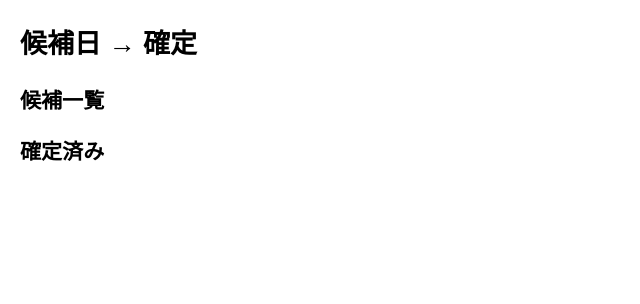
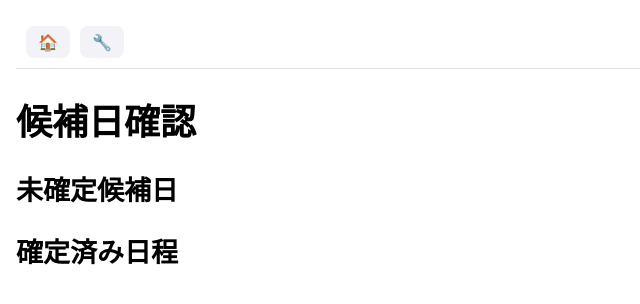
Before and after one commit to matsumurashin0125/event-app6, a Flask app: page /confirm in a window 1280 px wide. Shown: the top 304 px of the page, without its empty margins (0-640 px from the left). Run offline with Flask 3, Linux system fonts and the light colour scheme; the visitor is signed in with stand-in values (Sample User, id 1).

Commit message:
confirm.html を更新

```diff
--- a/templates/confirm.html
+++ b/templates/confirm.html
@@ -1,45 +1,37 @@
-{% extends "base.html" %}
-{% block content %}
-<h2>候補日 → 確定</h2>
+<!DOCTYPE html>
+<html>
+<head>
+    <title>候補日確認</title>
+    <meta name="viewport" content="width=device-width, initial-scale=1">
+    <link rel="stylesheet" href="/static/style.css">
+</head>
+<body>
 
-<h3>候補一覧</h3>
-<ul>
-  {% for c in candidates %}
-  <li>
-    {{ c.year }}/{{ c.month }}/{{ c.day }} {{ c.gym }} {{ c.start }}-{{ c.end }}
+<div class="nav">
+    <a href="{{ url_for('home') }}">🏠</a>
+    <a href="{{ url_for('admin_menu') }}">🔧</a>
+</div>
 
-    <!-- 確定 -->
-    <form method="POST" style="display:inline;">
-      <input type="hidden" name="candidate_id" value="{{ c.id }}">
-      <button type="submit">確定</button>
+<h1>候補日確認</h1>
+
+<h2>未確定候補日</h2>
+{% for c in candidates %}
+<div class="card">
+    {{ c.year }}/{{ c.month }}/{{ c.day }} {{ c.gym }}
+    <form method="post">
+        <input type="hidden" name="candidate_id" value="{{ c.id }}">
+        <button type="submit">この日に確定</button>
     </form>
+</div>
+{% endfor %}
 
-    <!-- 編集 -->
-    <a href="{{ url_for('edit_event', candidate_id=c.id) }}">編集</a>
+<h2>確定済み日程</h2>
+{% for con, cand in confirmed %}
+<div class="card">
+    ✔ 確定：{{ cand.year }}/{{ cand.month }}/{{ cand.day }} {{ cand.gym }}
+    <a class="btn-gray" href="{{ url_for('edit_event', event_id=con.id) }}">編集</a>
+</div>
+{% endfor %}
 
-    <!-- 削除 -->
-    <form method="POST" action="{{ url_for('delete_event', candidate_id=c.id) }}" style="display:inline;">
-      <button type="submit" onclick="return confirm('削除しますか？')">削除</button>
-    </form>
-  </li>
-  {% endfor %}
-</ul>
-
-<h3>確定済み</h3>
-<ul>
-  {% for con, c in confirmed %}
-  <li>
-    <b>[確定]</b> {{ c.year }}/{{ c.month }}/{{ c.day }} {{ c.gym }} {{ c.start }}-{{ c.end }}
-
-    <!-- 編集 -->
-    <a href="{{ url_for('edit_event', candidate_id=c.id) }}">編集</a>
-
-    <!-- 削除 -->
-    <form method="POST" action="{{ url_for('delete_event', candidate_id=c.id) }}" style="display:inline;">
-      <button type="submit" onclick="return confirm('削除しますか？')">削除</button>
-    </form>
-  </li>
-  {% endfor %}
-</ul>
-
-{% endblock %}
+</body>
+</html>
```
